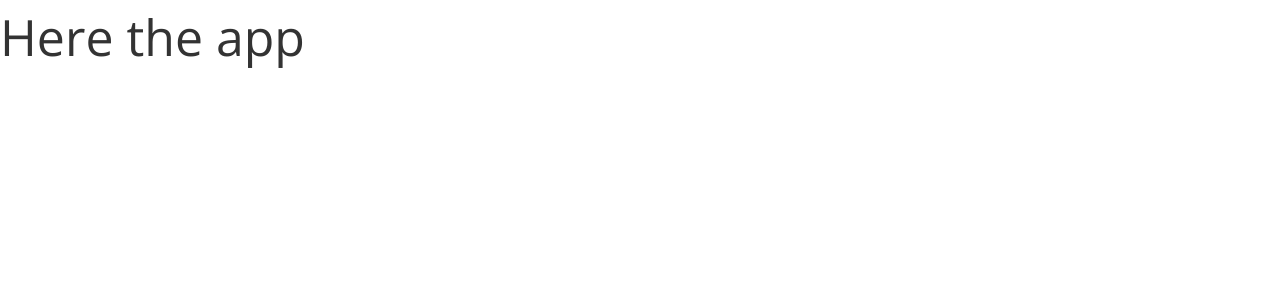
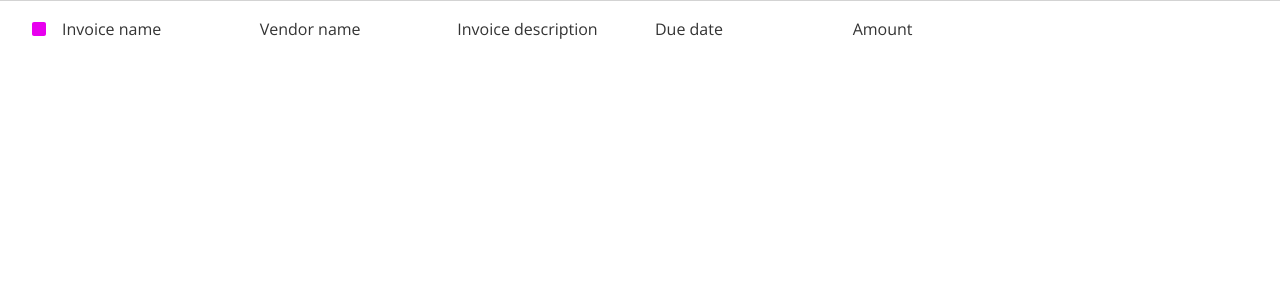
Before and after one commit to autonifai/fullstack-take-home-test, a React (Create React App) app: page / in a window 1280 px wide. Shown: the top 300 px of the page. Built offline with nearby package versions, Linux system fonts and the light colour scheme.

Commit message:
extract TableHeader component

```diff
--- a/package.json
+++ b/package.json
@@ -3,6 +3,9 @@
   "version": "0.1.0",
   "private": true,
   "dependencies": {
+    "@fortawesome/fontawesome-svg-core": "^6.5.1",
+    "@fortawesome/free-solid-svg-icons": "^6.5.1",
+    "@fortawesome/react-fontawesome": "^0.2.0",
     "@testing-library/jest-dom": "^5.17.0",
     "@testing-library/react": "^13.4.0",
     "@testing-library/user-event": "^13.5.0",
--- a/src/App.sass
+++ b/src/App.sass
@@ -1,3 +1,16 @@
-.app
-  &__title
-    font-size: 50px
+.invoice-list
+  padding: 2rem
+  &__header
+
+.list-header
+  display: grid
+  grid-template-columns: 30px repeat(6, 1fr)
+  align-items: center
+  padding: 1rem 2rem
+  border-top: 1px solid lightgrey
+
+  &__column-label
+    display: flex
+    justify-content: flex-start
+    font-weight: 700
+    color: 'black'
--- a/src/App.tsx
+++ b/src/App.tsx
@@ -1,8 +1,15 @@
 import './App.sass';
+import { TableHeader } from './TableHeader';
+
 
 function App() {
   return (
-    <p className='app__title'>Here the app</p>
+      <ul className='invoice-table'>
+        <TableHeader className='test'/>
+        <li className='invoice-list__invoice'>
+          <p></p>
+        </li>
+      </ul>
   );
 }
 
--- /dev/null
+++ b/src/TableHeader/TableHeader.sass
@@ -0,0 +1,6 @@
+.table-header
+  &__column-label
+    display: flex
+    justify-content: flex-start
+    font-weight: 700
+    color: 'black'
--- /dev/null
+++ b/src/TableHeader/TableHeader.tsx
@@ -0,0 +1,17 @@
+import { TableRow } from '../TableRow';
+
+export default function TableHeader({ className }: TableHeaderPros) {
+  return (
+    <TableRow className={`table-header ${className}`}>
+      <p className='table-header__column-label'>Invoice name</p>
+      <p className='table-header__column-label'>Vendor name</p>
+      <p className='table-header__column-label'>Invoice description</p>
+      <p className='table-header__column-label'>Due date</p>
+      <p className='table-header__column-label'>Amount</p>
+    </TableRow>
+  )
+}
+
+type TableHeaderPros = {
+  className?: string,
+}
--- /dev/null
+++ b/src/TableHeader/index.ts
@@ -0,0 +1,5 @@
+import TableHeader from './TableHeader';
+
+export {
+  TableHeader
+}
--- /dev/null
+++ b/src/TableRow/TableRow.sass
@@ -0,0 +1,6 @@
+.table-row
+  display: grid
+  grid-template-columns: 30px repeat(6, 1fr)
+  align-items: center
+  padding: 1rem 2rem
+  border-top: 1px solid lightgrey
--- /dev/null
+++ b/src/TableRow/TableRow.tsx
@@ -0,0 +1,17 @@
+import { FontAwesomeIcon } from '@fortawesome/react-fontawesome';
+import { faSquare } from '@fortawesome/free-solid-svg-icons';
+import './TableRow.sass'
+
+export default function TableRow({ className, children }: TableRowProps)  {
+  return (
+    <div className={`table-row ${className}`}>
+      <FontAwesomeIcon className='table-row__bullet' icon={faSquare} color='#E800EF' />
+      {children}
+    </div>
+  )
+}
+
+type TableRowProps = {
+  children: React.ReactNode,
+  className?: string,
+}
--- /dev/null
+++ b/src/TableRow/index.ts
@@ -0,0 +1,5 @@
+import TableRow from './TableRow';
+
+export {
+  TableRow
+}
```
Also changed, not shown: 1 other file (tests, documents, lock files or other folders).
